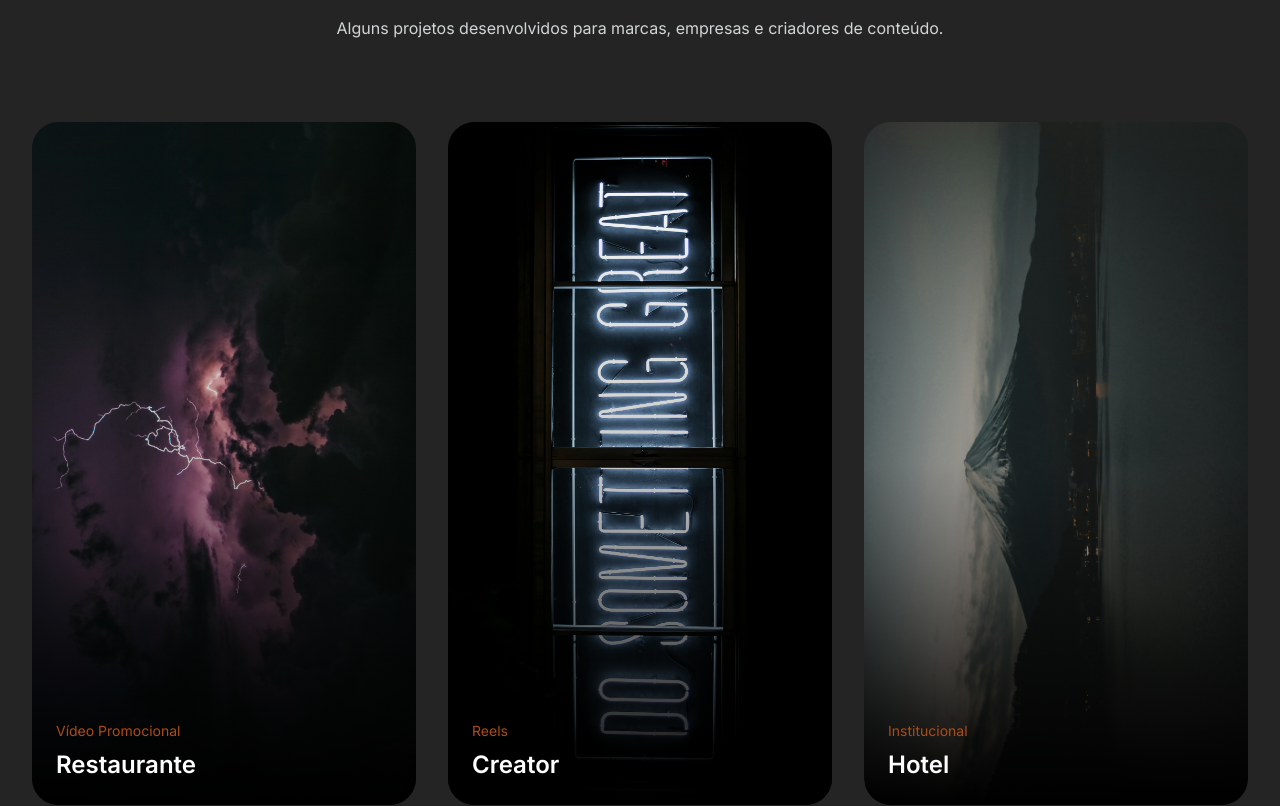
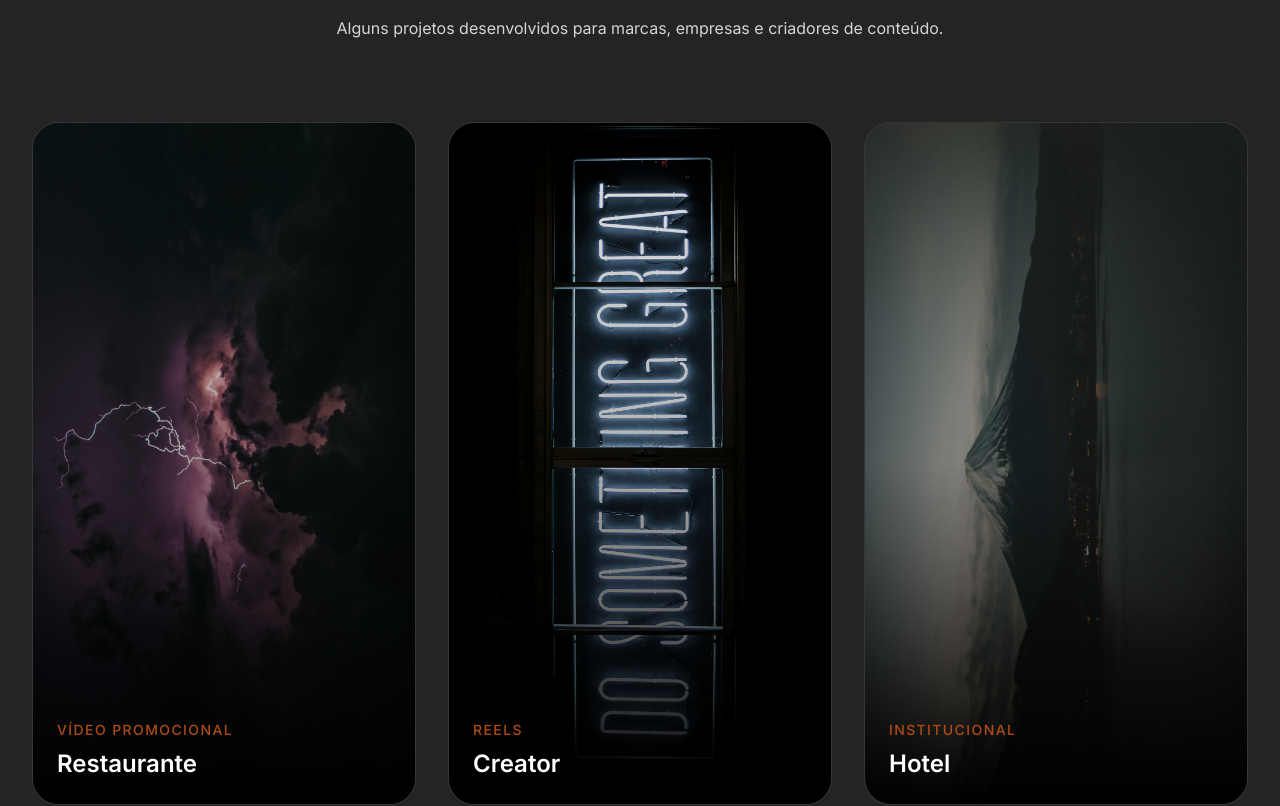
Before and after one commit to ade-simao/edita-criativo, a Next.js app: page / in a window 1280 px wide. Shown: the part 3160-3966 px from the top of the page. Built offline with nearby package versions, Linux system fonts and the light colour scheme.

Commit message:
style(portfolio): enhance portfolio card interactions

```diff
--- a/src/app/(home)/_components/sections/portfolio/PortfolioCard.tsx
+++ b/src/app/(home)/_components/sections/portfolio/PortfolioCard.tsx
@@ -22,27 +22,54 @@ export function PortfolioCard({ title, category, thumbnail, index }: Props) {
         delay: index * 0.2,
         ease: "easeOut",
       }}
-      className="group relative aspect-4/5 lg:aspect-9/16 overflow-hidden rounded-3xl"
+      className="
+group
+relative
+aspect-4/5
+lg:aspect-9/16
+overflow-hidden
+rounded-3xl
+border
+border-border/50
+bg-card
+transition-all
+duration-500
+hover:-translate-y-2
+hover:border-primary/40
+hover:shadow-2xl
+"
     >
       <Image
         src={thumbnail}
         alt={title}
         fill
-        className="object-cover transition duration-500 group-hover:scale-110"
+        className="object-cover transition-transform duration-700 ease-out group-hover:scale-110"
       />
 
-      <div className="absolute inset-0 bg-linear-to-t from-black via-black/20 to-transparent" />
+      <div className="absolute inset-0 bg-linear-to-t from-black via-black/30 to-black/10 transition-colors duration-500 group-hover:from-black/90" />
 
       <div className="absolute inset-0 flex items-center justify-center opacity-0 transition group-hover:opacity-100">
-        <div className="rounded-full bg-primary p-5">
+        <div
+          className="rounded-full
+bg-primary/95
+p-5
+backdrop-blur
+transition
+duration-300
+group-hover:scale-110"
+        >
           <Play className="fill-white text-white" size={28} />
         </div>
       </div>
 
       <div className="absolute bottom-0 w-full p-6">
-        <p className="text-sm text-primary">{category}</p>
+        <p className="text-sm font-medium uppercase tracking-widest text-primary">
+          {category}
+        </p>
 
-        <h3 className="mt-2 text-2xl font-semibold text-white">{title}</h3>
+        <h3 className="mt-2 text-2xl transition-colors duration-300 group-hover:text-primary font-semibold text-white">
+          {title}
+        </h3>
       </div>
     </motion.article>
   );
--- a/src/app/(home)/_components/sections/portfolio/data.ts
+++ b/src/app/(home)/_components/sections/portfolio/data.ts
@@ -3,15 +3,21 @@ export const portfolio = [
     title: "Restaurante",
     category: "Vídeo Promocional",
     thumbnail: "/images/portfolio/restaurant.jpg",
+    video: "https://www.youtube.com/embed/xxxxxxxx",
+    description: "Vídeo promocional desenvolvido para restaurante.",
   },
   {
     title: "Creator",
     category: "Reels",
     thumbnail: "/images/portfolio/creator.jpg",
+    video: "https://www.youtube.com/embed/xxxxxxxx",
+    description: "Conteúdo vertical para redes sociais.",
   },
   {
     title: "Hotel",
     category: "Institucional",
     thumbnail: "/images/portfolio/hotel.jpg",
+    video: "https://www.youtube.com/embed/xxxxxxxx",
+    description: "Vídeo institucional para hotel.",
   },
 ];
```
Also changed, not shown: src/app/(home)/_components/sections/portfolio/types.ts (added, +8 -0 lines), src/app/(home)/_components/sections/portfolio/PortfolioModal.tsx (added).
